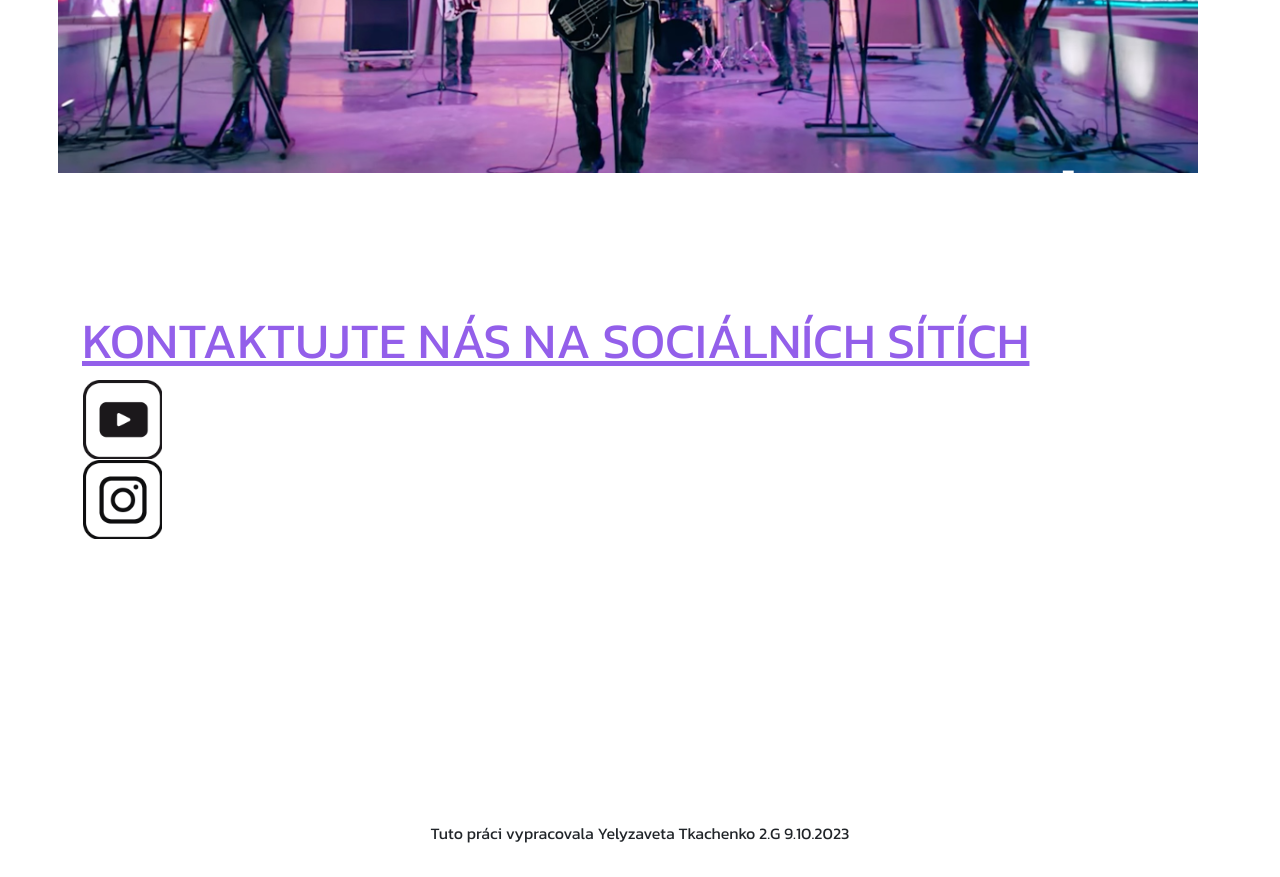
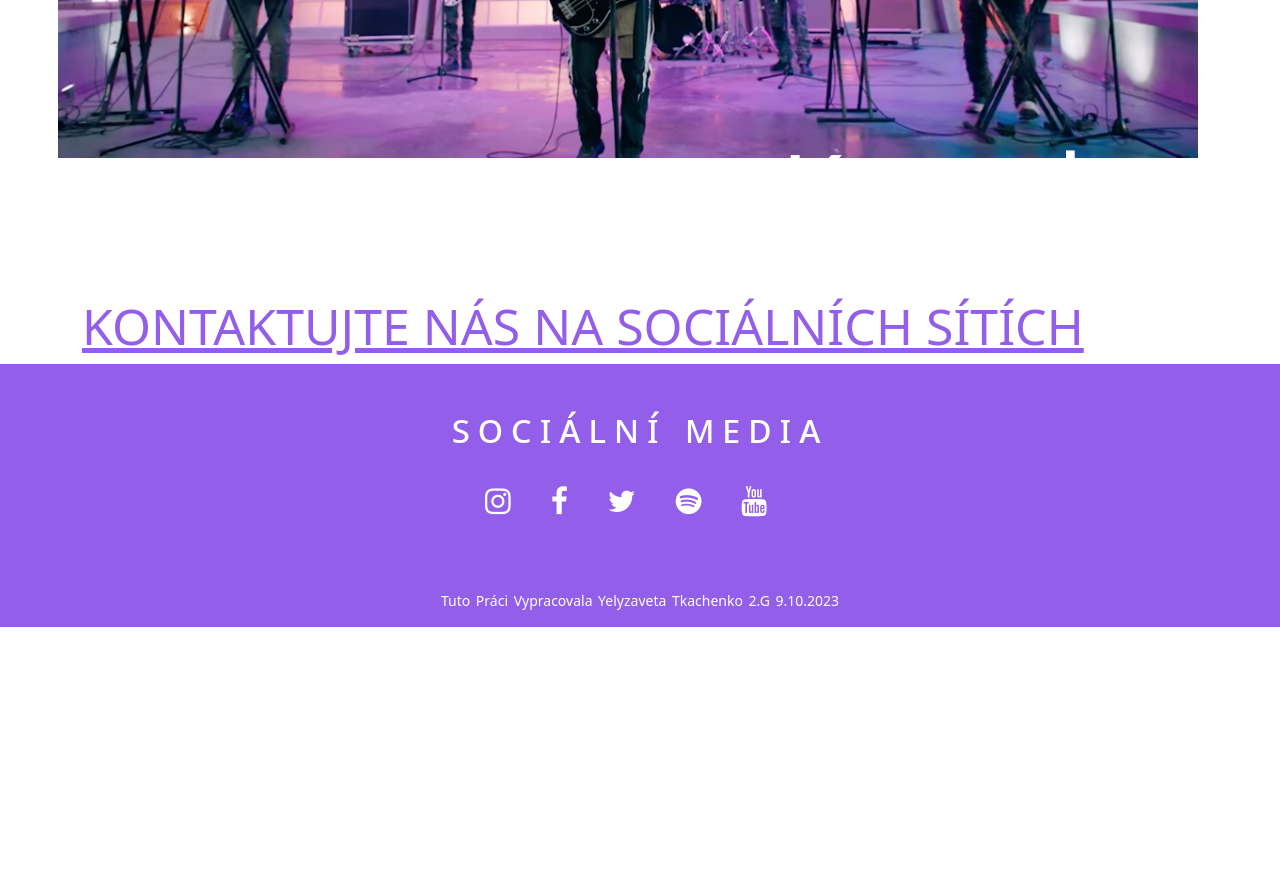
Before and after one commit to Ellikkk/wd2_03, a plain HTML site: page kontakty.html in a window 1280 px wide. Shown: the part 500-1377 px from the top of the page. After the commit the page ends 1127 px from the top, so only its background shows below. Drawn offline with nearby package versions, Linux system fonts and the light colour scheme.

Commit message:
ssomething

```diff
--- a/kontakty.html
+++ b/kontakty.html
@@ -1,11 +1,13 @@
 <!DOCTYPE html>
-<html lang="en">
+<html lang="cz">
 <head>
     <meta charset="UTF-8">
     <meta name="viewport" content="width=device-width, initial-scale=1.0">
     <link href="https://cdn.jsdelivr.net/npm/bootstrap@5.3.2/dist/css/bootstrap.min.css" rel="stylesheet" integrity="sha384-T3c6CoIi6uLrA9TneNEoa7RxnatzjcDSCmG1MXxSR1GAsXEV/Dwwykc2MPK8M2HN" crossorigin="anonymous">
     <link rel="stylesheet" href="style.css">
-
+    <link href="https://cdn.jsdelivr.net/npm/bootstrap@5.3.2/dist/css/bootstrap.min.css" rel="stylesheet"
+    integrity="sha384-T3c6CoIi6uLrA9TneNEoa7RxnatzjcDSCmG1MXxSR1GAsXEV/Dwwykc2MPK8M2HN" crossorigin="anonymous">
+    <link rel="stylesheet" href="https://stackpath.bootstrapcdn.com/font-awesome/4.7.0/css/font-awesome.min.css">
     <title>Xdinary Heroes</title>
 </head>
 <body>
@@ -62,28 +64,25 @@
 <div class="info-part">
   <h1 class=" title heading-3 mt-5">Kontaktujte nás na sociálních sítích</h1>
 
-  <div class="link-icons">
-    <a href="https://www.youtube.com/c/xdinaryheroesofficial" class="btn btn-lg custom-btn-youtube">
-    </a>
-  </div>
-
-  <div class="link-icons">
-    <a href="https://www.instagram.com/xdinaryheroes_official/" class="btn btn-lg custom-btn-inst">
-    </a>
-  </div>
-
 </div>
 </div>
 </section>
 
-<section class="footer-part">
-<div class="p-3 mt-5">
-    <footer class="text-center">
-      <p class="p-3 mb-0">Tuto práci vypracovala Yelyzaveta Tkachenko <span class="d-none d-md-inline-block">2.G 9.10.2023</span>
-    </p>
-  </footer>
-  </div>
-</section>
+<footer>
+  <div class="footer-content">
+    <h1>Sociální media</h1>
+  <ul class="socials">
+    <li><a href="https://www.instagram.com/xdinaryheroes_official/"><i class="fa fa-instagram"></i></a></li>
+    <li><a href="https://www.facebook.com/XdinaryHeroes/"><i class="fa fa-facebook"></i></a></li>
+    <li><a href="https://twitter.com/XH_official"><i class="fa fa-twitter"></i></a></li>
+    <li><a href="https://open.spotify.com/artist/1khChLj7REGqjM043PlYyn"><i class="fa fa-spotify"></i></a></li>
+    <li><a href="https://www.youtube.com/c/xdinaryheroesofficial"><i class="fa fa-youtube"></i></a></li>
+  </ul>
+  <p class="p-3 mb-0">Tuto práci vypracovala Yelyzaveta Tkachenko <span class="d-none d-md-inline-block">2.G 9.10.2023</span>
+  </p>
+</div>
+
+</footer>
 
     <script src="https://cdn.jsdelivr.net/npm/bootstrap@5.3.2/dist/js/bootstrap.bundle.min.js" integrity="sha384-C6RzsynM9kWDrMNeT87bh95OGNyZPhcTNXj1NW7RuBCsyN/o0jlpcV8Qyq46cDfL" crossorigin="anonymous"></script>
 </body>
--- a/style.css
+++ b/style.css
@@ -16,6 +16,7 @@
 
 .heading-1 {
     font-size: 120px;
+    color: white;
 }
 
 .heading-2 {
@@ -33,10 +34,12 @@
 
 .navbar-brand {
     font-size: 30px;
+    font-weight: 700;
 }
 
 .nav-link {
     font-size: 20px;
+    font-weight: 700;
 }
 
 .paragraph {
@@ -65,10 +68,6 @@
     margin-left: 600px;
 }
 
-.footer-part {
-    margin-top: 250px;
-}
-
 .title {
     text-decoration: underline;
     color: #935FEA;
@@ -94,24 +93,6 @@
     background-position: center center;
     padding: 160px 180px;
     font-size: 20px;
-}
-
-.custom-btn-youtube {
-    background-image: url(img/youtube.png);
-    background-repeat: no-repeat;
-    background-position: 0px +0px;
-    background-size: 80px 80px;
-    height: 80px;
-    width: 80px;
-}
-
-.custom-btn-inst {
-    background-image: url(img/instagram.png);
-    background-repeat: no-repeat;
-    background-position: 0px +0px;
-    background-size: 80px 80px;
-    height: 80px;
-    width: 80px;
 }
 
 /* Galerie */
@@ -150,6 +131,64 @@
     object-fit:cover;
   }
 
+
+  /*footer kontacts*/
+
+footer {
+    height: auto;
+    width: 100;
+    color: white;
+    padding-top: 40px;
+    background-color: #935FEA;
+  }
+
+  .footer-content {
+    display: flex;
+    align-items: center;
+    justify-content: center;
+    flex-direction: column;
+  }
+
+  .footer-content h1 {
+    letter-spacing: 0.2em;
+    font-variant: all-small-caps;
+    line-height: 3rem;
+    font-weight: 400;
+  }
+
+  .footer-content p {
+    font-size: 14px;
+    word-spacing: 2px;
+    text-transform: capitalize;
+
+  }
+
+  .socials {
+    list-style: none;
+    display: flex;
+    align-items: center;
+    justify-content: center;
+    margin: 1rem 0 3rem 0;
+    margin-right: 60px;
+
+  }
+
+  .socials li {
+    margin: 0 10px;
+
+  }
+
+  .socials a {
+    text-decoration: none;
+    color: white;
+  }
+
+  .socials a i {
+    font-size: 30px;
+    transition: color .4s ease;
+    margin: 10px;
+  }
+
   /* Additional styles for spacing and responsiveness */
   .cards {
     margin: 0 -15px; /* Adjust for Bootstrap container padding */
@@ -177,7 +216,8 @@
 
     .heading-1 {
         font-size: 60px;
-        margin-top: -400px;
+        margin-top: -500px;
+        color: #1b181b;
     }
 }
 
@@ -188,7 +228,8 @@
 
     .heading-1 {
         font-size: 80px;
-        margin-top: -400px;
+        margin-top: -500px;
+        color: #1b181b;
     }
 }
 
@@ -199,7 +240,8 @@
 
     .heading-1 {
         font-size: 100px;
-        margin-top: -70px;
+        margin-top: -20px;
+        color: #1b181b;
     }
 }
 
@@ -208,3 +250,10 @@
         flex: 0 0 33.333333%; /* 3 cards in a row on large devices */
     }
 }
+
+@media (min-width: 1600px) {
+
+    .heading-1 {
+        color: white;
+    }
+}
```
Also changed, not shown: biografie.html (+26 -16 lines), diskografie.html (+20 -10 lines), galerie.html (+21 -11 lines), index.html (+20 -12 lines), koncerty.html (+21 -11 lines), socialni-media.html (deleted, +0 -76 lines).
